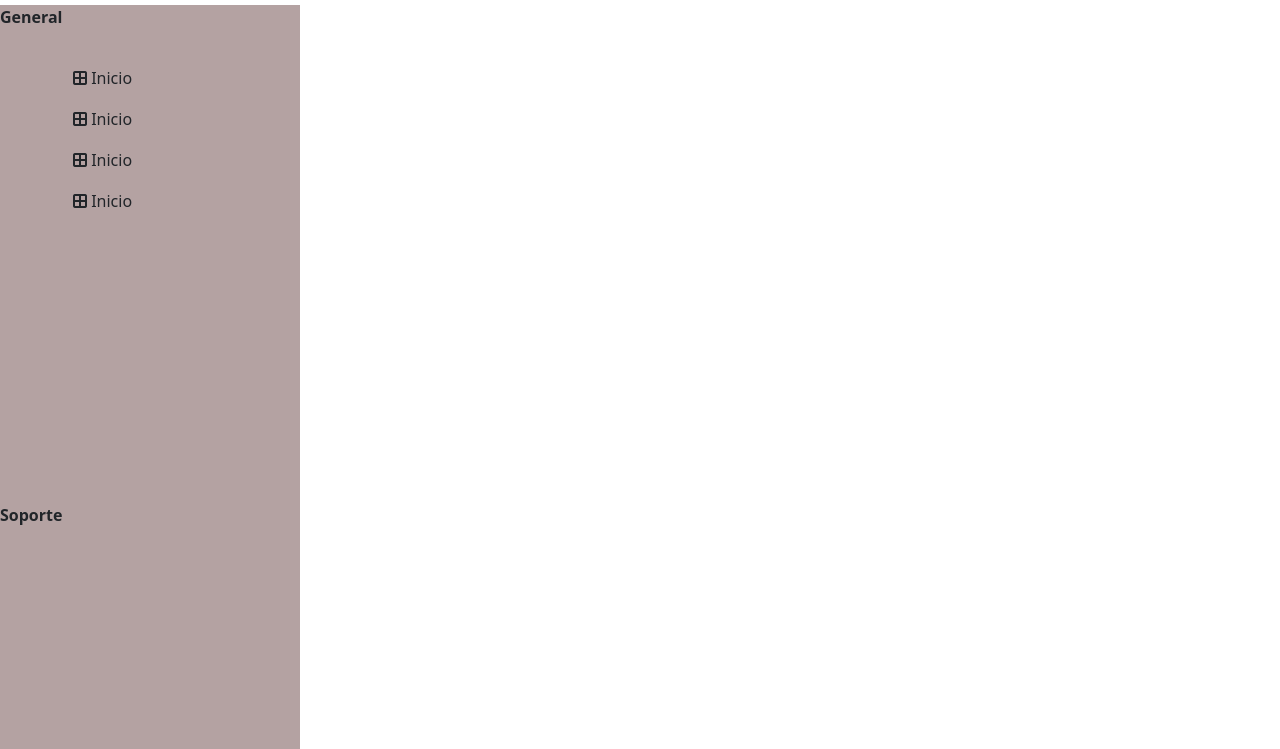
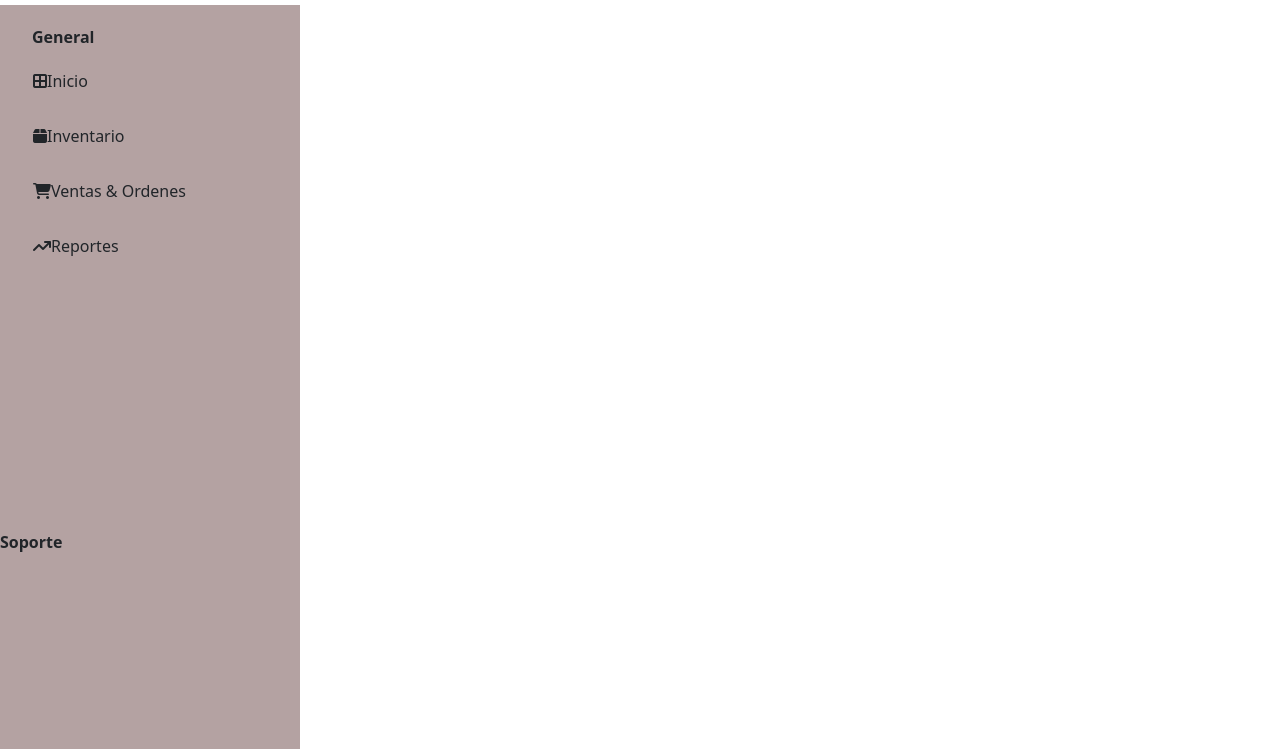
Before and after one commit to 4GeeksAcademy/JMGM-Latam-Pt47-Final-Project, a React app: page / in a window 1280 px wide. Shown: the part 51-800 px from the top of the page. Built offline with nearby package versions, Linux system fonts and the light colour scheme; no server answers.

Commit message:
Menu adelantado

```diff
--- a/src/front/components/LateralMenu.jsx
+++ b/src/front/components/LateralMenu.jsx
@@ -5,20 +5,28 @@ const LateralMenu = () => {
         <div className="Menu">
             <div className="row">
                 <div className="col">
-                    <strong>General</strong>
-                    <div className="botones">
+                    <div className="botones container">
                         <div className="btn-group-vertical" role="group">
+                            <strong>General</strong>
                             <button className="boton btn">
-                                 <i className="fa-solid fa-border-all"></i> Inicio
+                                <div className="texto-boton">
+                                <i className="fa-solid fa-border-all"></i>  Inicio
+                                </div>
                             </button>
                             <button className="boton btn">
-                                 <i className="fa-solid fa-border-all"></i> Inicio
+                                <div className="texto-boton">
+                                <i class="fa-solid fa-box"></i> Inventario
+                                </div>
                             </button>
                             <button className="boton btn">
-                                 <i className="fa-solid fa-border-all"></i> Inicio
+                                <div className="texto-boton">
+                            <i class="fa-solid fa-cart-shopping"></i> Ventas & Ordenes
+                                </div>
                             </button>
                             <button className="boton btn">
-                                 <i className="fa-solid fa-border-all"></i> Inicio
+                                <div className="texto-boton">
+                                <i class="fa-solid fa-arrow-trend-up"></i> Reportes
+                                </div>
                             </button>
                         </div>
                     </div>
--- a/src/front/index.css
+++ b/src/front/index.css
@@ -1,19 +1,26 @@
-.Menu{
-    display: flex;
-    justify-content: start;
-    height: 800px;
-    width: 300px;
-    background-color: rgb(180, 162, 162);
+.Menu {
+  display: flex;
+  justify-content: start;
+  height: 800px;
+  width: 300px;
+  background-color: rgb(180, 162, 162);
 }
 
-.botones{
-    margin: 30px 0 0 60px
+.botones {
+  display: flex;
+  flex-direction: column;
+  margin: 20px 0 10px 20px;
 }
 
-.boton{
-        padding-bottom: 10px;
+.texto-boton {
+    display: flex;
+    align-items: center;
 }
 
-.boton:hover{
-    background-color: rgba(108, 17, 217, 1) ;
+.boton {
+  padding: 20px 0 10px 0;
 }
+
+.boton:hover {
+  background-color: rgba(108, 17, 217, 1);
+}
```
